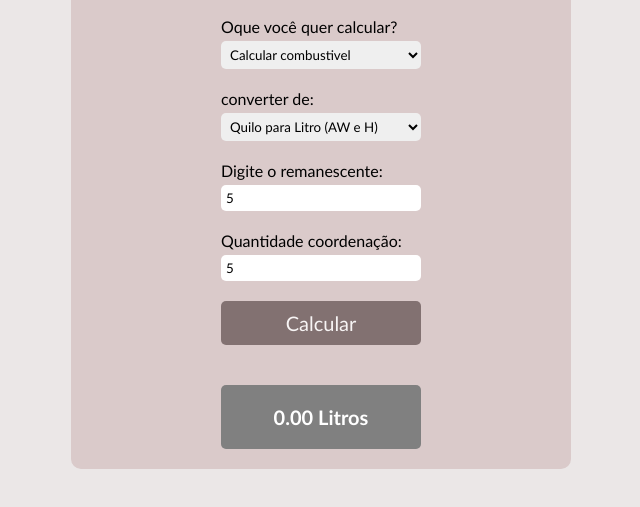
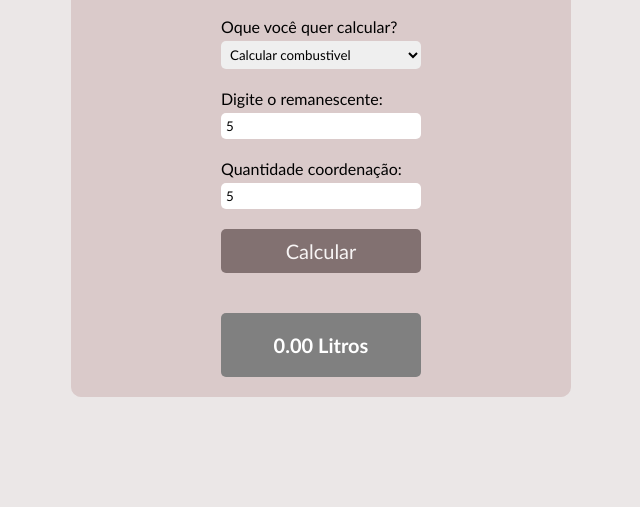
Before and after one commit to CristianSbarboza/torque-combst, a plain HTML site: page index.html in a window 1280 px wide. Both pictures are taken after typing "5", "5" into the empty fields and a click on the input "Calcular". Shown: the part 113-620 px from the top of the page, without its empty margins (319-959 px from the left). Drawn offline with Linux system fonts and the light colour scheme.

Commit message:
remocao da opcao de calculo do S92

```diff
--- a/index.html
+++ b/index.html
@@ -1,5 +1,5 @@
 <!DOCTYPE html>
-<html lang="en">
+<html lang="pt-br">
 <head>
     <meta charset="UTF-8">
     <meta name="viewport" content="width=device-width, initial-scale=1.0">
@@ -40,13 +40,6 @@
             <section class="container" id="container-combustivel">
                 <form id="form-combustivel">
                     <div>
-                        <label for="unidade-fuel">converter de:</label>
-                        <select name="unidade-fuel" id="unidade-fuel">
-                            <option value="kg-l">Quilo para Litro (AW e H)</option>
-                            <option value="lb-l">Libra para Litro (S-92)</option>
-                        </select>
-                    </div>
-                    <div>
                         <label for="remanecente">Digite o remanescente:</label>
                         <input id="remanecente" type="number" required placeholder="Remanescente">
                     </div>
--- a/js/calculoCombustivel.js
+++ b/js/calculoCombustivel.js
@@ -7,18 +7,8 @@ formCombustivel.addEventListener("submit", (e) => {
 
     const remanecente = parseFloat(document.querySelector("#remanecente").value);
     const quilos = parseFloat(document.querySelector("#quilos").value);
-    const unidadeFuel = document.querySelector('#unidade-fuel').value
 
-
-    if(unidadeFuel === 'kg-l'){
-        calculoLitros = (quilos - remanecente) / 0.8;
-
-    }
-
-    if(unidadeFuel === 'lb-l'){
-        calculoLitros = ((quilos * 0.4536) - remanecente) / 0.8;
-    }
-
+    calculoLitros = (quilos - remanecente) / 0.8;
 
     const resultadoAnterior = document.querySelector("#result-combustivel");
     if (resultadoAnterior) {
```
